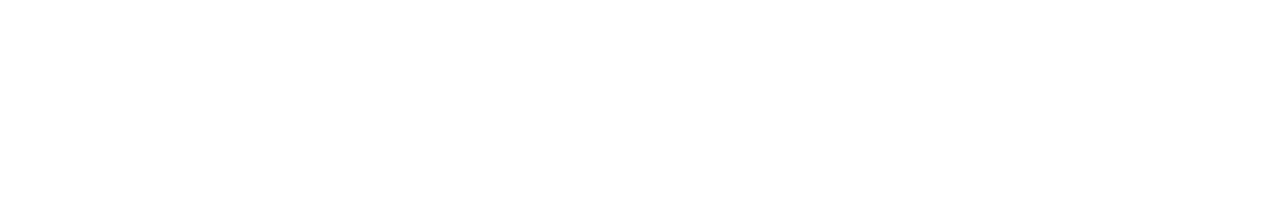
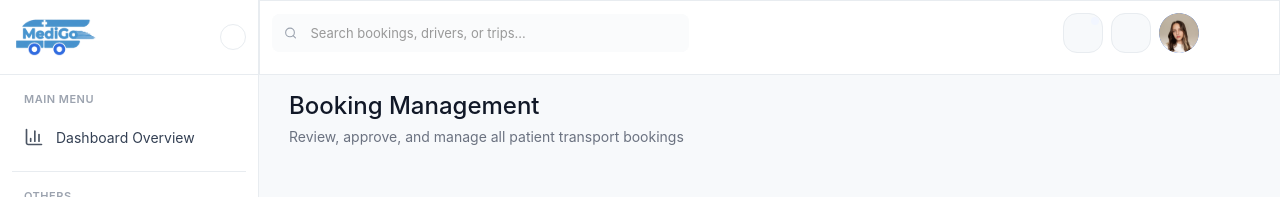
Before and after one commit to yagilconsultancy/Medigo-BackOffice, a Next.js app: page /bookings in a window 1280 px wide. Before the commit this address had no page. Shown: the top 197 px of the page. Built offline with nearby package versions, Linux system fonts and the light colour scheme; some icons are missing; what @mui/material-nextjs would draw is missing.

Commit message:
booking page started

```diff
--- /dev/null
+++ b/src/app/bookings/page.tsx
@@ -0,0 +1,5 @@
+import { BookingPage } from "../../ui/pages"
+
+export default function Booking() {
+    return <BookingPage />
+}
--- /dev/null
+++ b/src/ui/pages/BookingPage/index.tsx
@@ -0,0 +1,18 @@
+"use client";
+
+import { Stack } from "@mui/material"
+import { AppDashboardLayout } from "../../modules/partials/AppDashboardLayout"
+import { DashboardTitleAndDesc } from "../../modules/components"
+
+export const BookingPage = () => {
+    return (
+        <AppDashboardLayout>
+            <Stack spacing={3}>
+                <DashboardTitleAndDesc
+                title="Booking Management"
+                desc={`Review, approve, and manage all patient transport bookings`}
+                />
+            </Stack>
+        </AppDashboardLayout>
+    )
+}
--- a/src/ui/pages/index.ts
+++ b/src/ui/pages/index.ts
@@ -1 +1,2 @@
 export * from './Home';
+export * from "./BookingPage";
```
